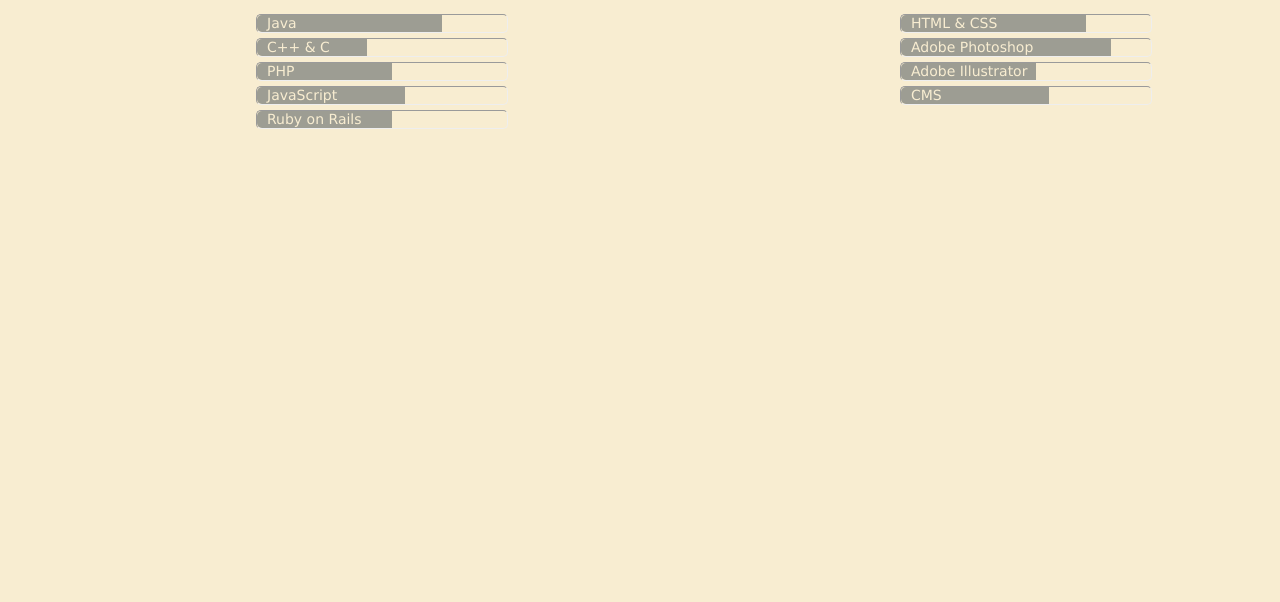
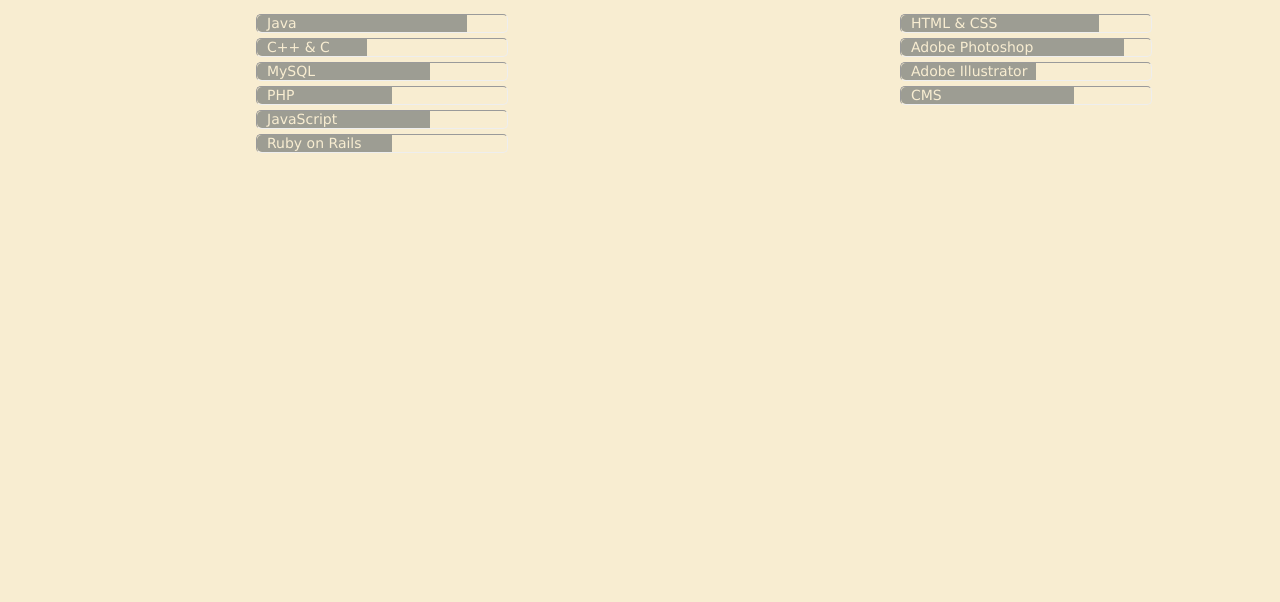
Before and after one commit to Techiemouse/techiemouse.github.io, a plain HTML site: page index.html in a window 1280 px wide. Shown: the part 498-1100 px from the top of the page. Drawn offline with Linux system fonts and the light colour scheme.

Commit message:
Change of skills
Modified the skill set. Final year project had a steep learning curve.

```diff
--- a/index.html
+++ b/index.html
@@ -49,6 +49,9 @@
                 </div>
                 <div class="base">
                     <div class="skill"id="c">C++ &amp; C</div>
+                </div>
+                <div class="base">
+                    <div class="skill"id="mysql">MySQL</div>
                 </div>
                 <div class="base">
                     <div class="skill"id="php">PHP</div>
--- a/style.css
+++ b/style.css
@@ -120,16 +120,19 @@ float:left;
 }
 
 #Java{
-    width:70%;
+    width:80%;
 }
 #c{
     width:40%;
+}
+#mysql{
+  width:65%;
 }
 #php{
     width:50%;
 }
 #javascript{
-    width:55%;
+    width:65%;
 }
 #ruby{
     width:50%;
@@ -141,16 +144,16 @@ float:right;
 }
 
 #html{
-    width:70%;
+    width:75%;
 }
 #photoshop{
-    width:80%;
+    width:85%;
 }
 #illustrator{
     width:50%;
 }
 #cms{
-    width:55%;
+    width:65%;
 }
 
 
```
